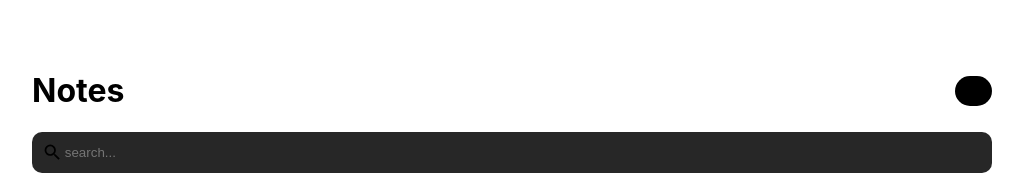
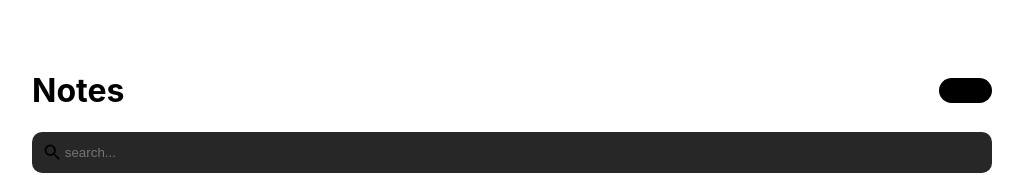
Before and after one commit to Joshh3ro/streamline, a React (Create React App) app: page / in a window 1280 px wide. Shown: the top 175 px of the page, without its empty margins (128-1151 px from the left). Built offline with nearby package versions, Linux system fonts and the light colour scheme.

Commit message:
Minor changes

```diff
--- a/src/components/Header.js
+++ b/src/components/Header.js
@@ -1,5 +1,5 @@
 import React, { Component } from 'react'
-import { RiSunFill } from "react-icons/ri";
+// import { RiSunFill } from "react-icons/ri";
 
 export class Header extends Component {
     render() {
@@ -11,10 +11,11 @@ export class Header extends Component {
                     Notes
                 </h1>
                 <button className='save' onClick={() => handleDarkMode((previousDarkMode) => ! previousDarkMode)}>
-                <RiSunFill
+                {/* <RiSunFill
                     className='mode-icon'
                     size='1.3em'
-                />
+                /> */}
+                Mode
                 </button>
             </div>
         )
--- a/src/index.css
+++ b/src/index.css
@@ -27,6 +27,7 @@ code {
   --Sticky-dark: #ffffff;
   --icon-dark: #ffffff;
   --text-dark: #ffffff;
+  --button-hover: #999999;
 }
 
 
@@ -101,7 +102,7 @@ textarea:focus {
 }
 
 .save:hover {
-  background-color: #3f3f3f;
+  background-color: var(--button-hover);
   cursor: pointer;
 }
 
```
